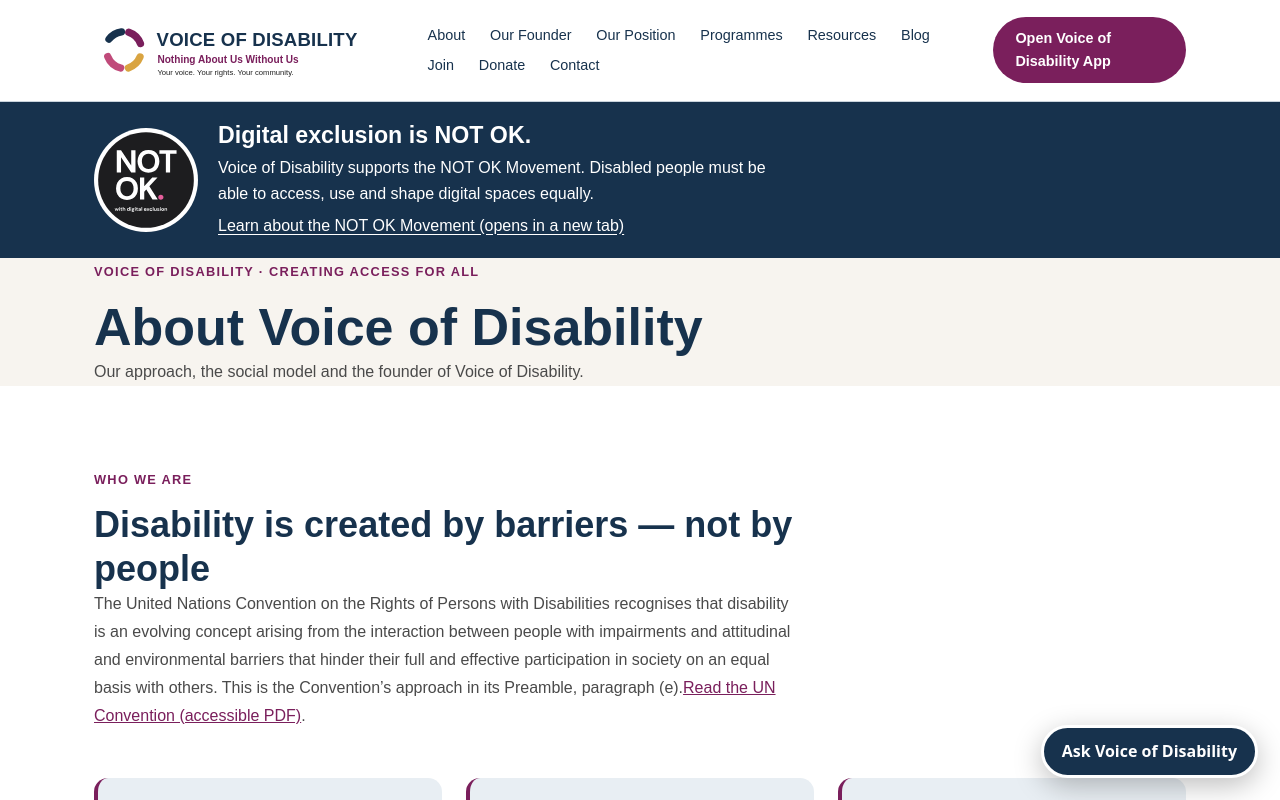
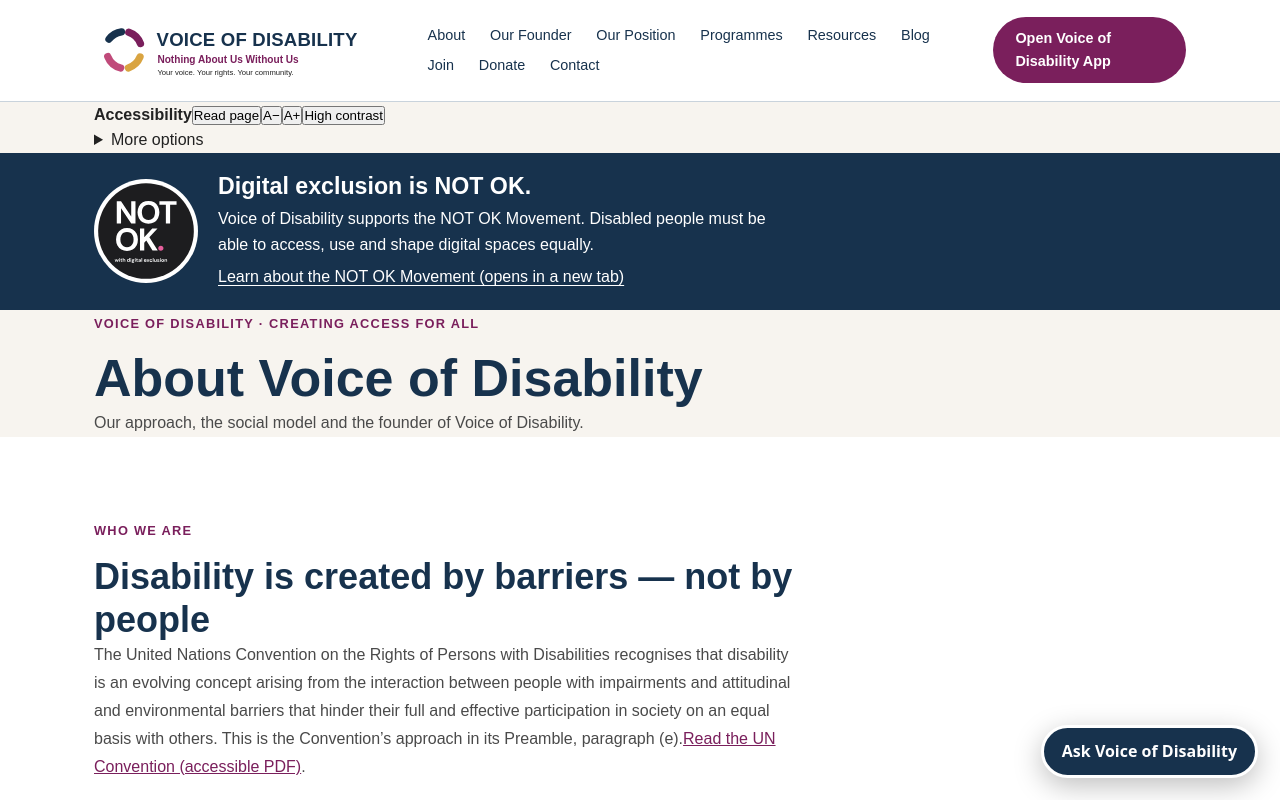
Before and after one commit to laggiesfl/voice-of-disability, a Next.js app: page /about in a window 1280 px wide. Shown: the top 800 px of the page. Built offline with nearby package versions, Linux system fonts and the light colour scheme.

Commit message:
Apply multi-page Voice of Disability layout and accessible navigation

```diff
--- a/app/components/SiteChrome.tsx
+++ b/app/components/SiteChrome.tsx
@@ -2,6 +2,7 @@
 
 import { usePathname } from 'next/navigation';
 import Nav from './Nav';
+import AccessibilityToolbar from './AccessibilityToolbar';
 import Footer from './Footer';
 import AccessibleChatbot from './AccessibleChatbot';
 
@@ -13,6 +14,7 @@ export default function SiteChrome({ children }: { children: React.ReactNode })
     <>
       <a href="#main-content" className="skip-link">Skip to main content</a>
       {!isApp && <Nav />}
+      {!isApp && <AccessibilityToolbar />}
       <section aria-labelledby="not-ok-sitewide-title" style={{ background: '#17324D', color: '#FFFFFF', padding: '1.25rem 0' }}>
         <div className="container" style={{ display: 'flex', alignItems: 'center', flexWrap: 'wrap', gap: '1.25rem' }}>
           <a href="https://notokmovement.com/" target="_blank" rel="noopener noreferrer" aria-label="Visit the NOT OK Movement website (opens in a new tab)" style={{ display: 'inline-block', borderRadius: '50%', outlineOffset: '5px' }}>
```
